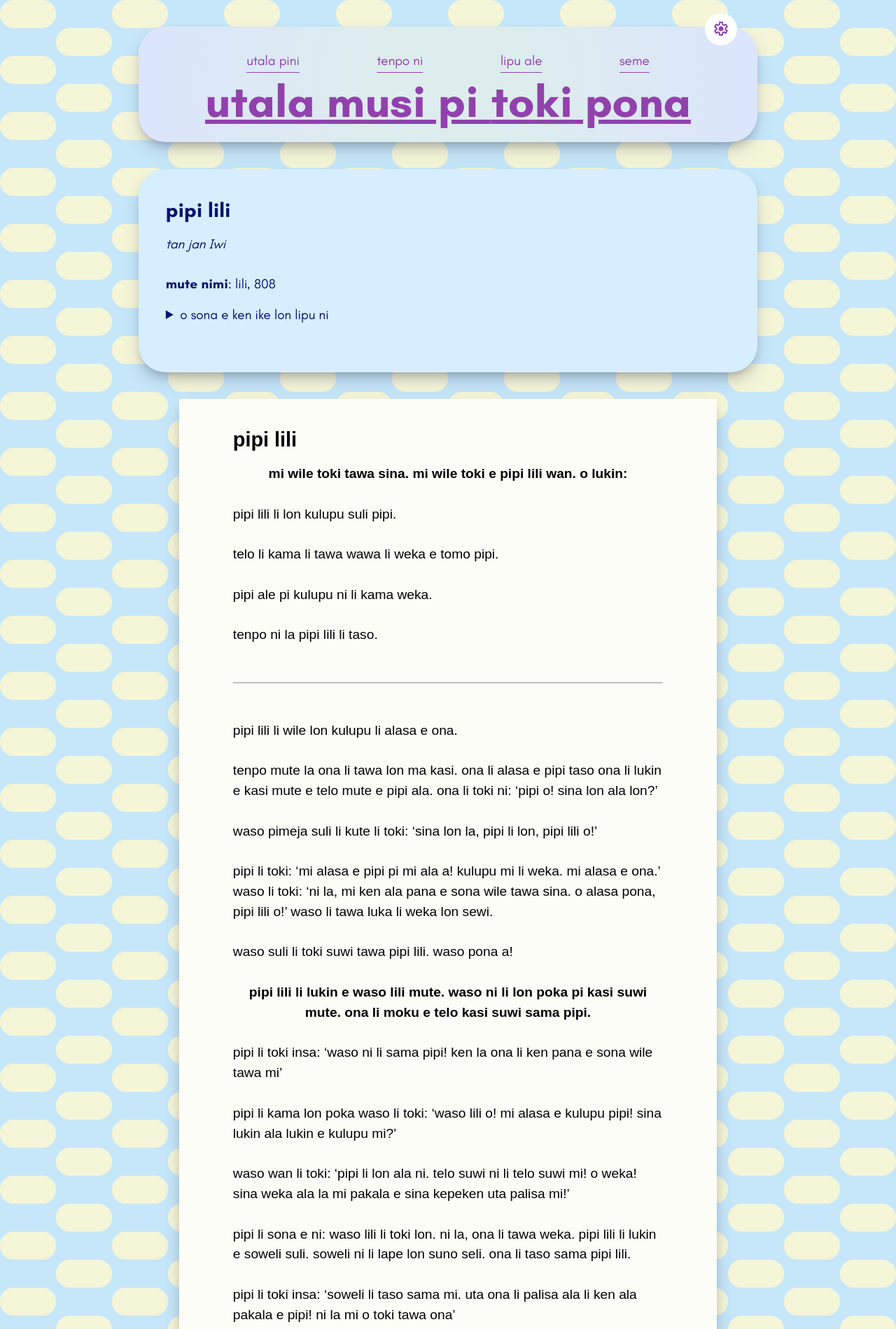
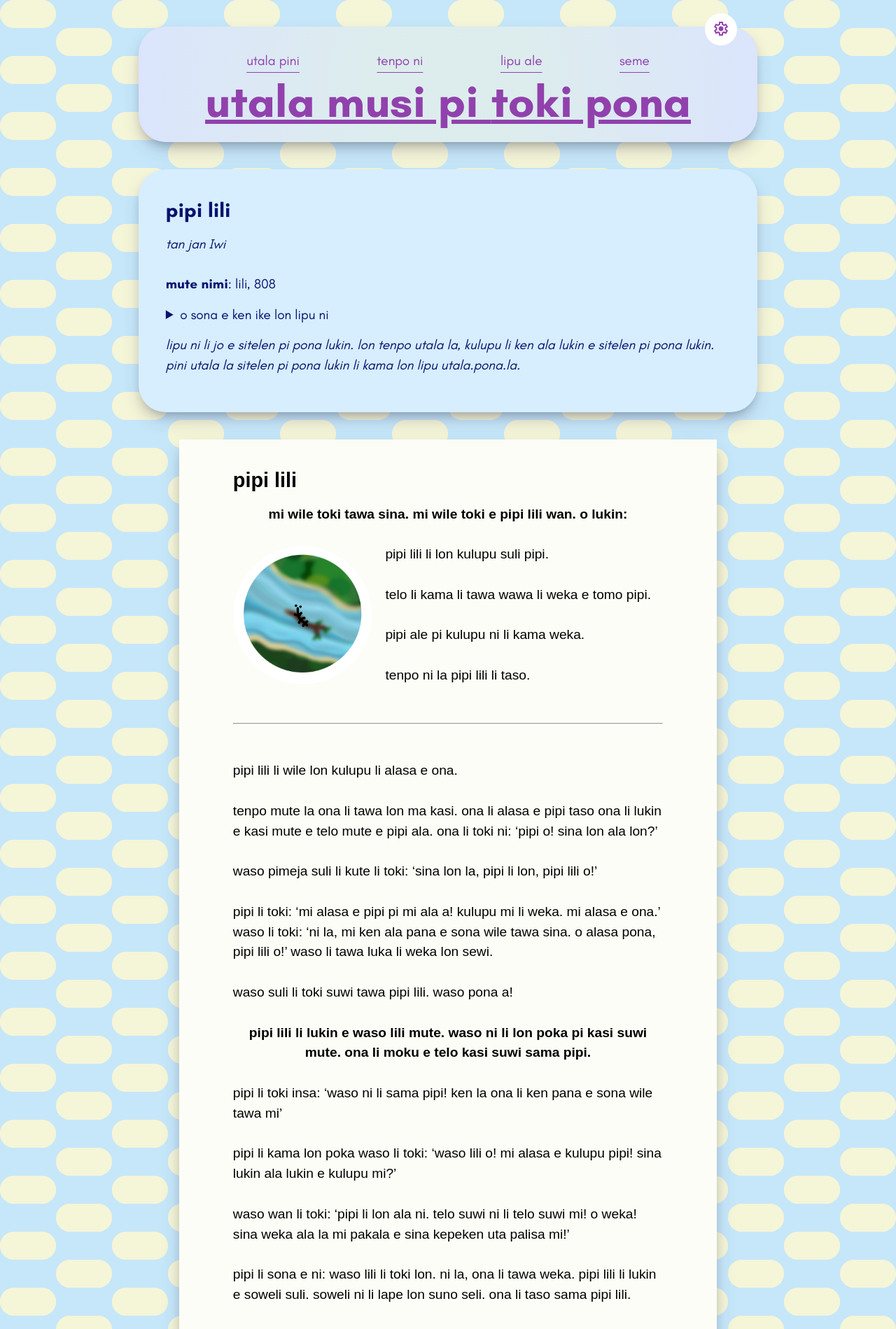
Before and after one commit to raacz/utala, a Jekyll site: the page built from maml/lipu-musi/lipu-suli/pipi-lili.md, in a window 1280 px wide. Shown: the top 1899 px of the page at 70% size. Built offline with Jekyll 4.4.1, drawn with Linux system fonts in a browser that asks for light colours.

Commit message:
pipi lili la sitelen

```diff
--- a/maml/lipu-musi/lipu-suli/pipi-lili.md
+++ b/maml/lipu-musi/lipu-suli/pipi-lili.md
@@ -9,6 +9,7 @@ ken_ike:
 - toki pi lon ala
 - moli
 ijo_toki: "pipi lili li kama weka tan kulupu pipi li pilin ike. ona li alasa e kulupu la pona li kama ala. ona li ken ala alasa lon ona taso, la ona o toki tawa ijo ante pi ma kasi..."
+sona_namako: "lipu ni li jo e sitelen pi pona lukin. lon tenpo utala la, kulupu li ken ala lukin e sitelen pi pona lukin. pini utala la sitelen pi pona lukin li kama lon lipu utala.pona.la."
 ---
 
 <style>
@@ -17,12 +18,44 @@ ijo_toki: "pipi lili li kama weka tan kulupu pipi li pilin ike. ona li alasa e k
     font-weight: 800;
     text-align: center;
 }
+.halves {
+  display: flex;
+  flex-wrap: wrap;
+  gap: 1em;
+  justify-content: center;
+  align-items: center;
+}
+.pipi-telo, .waso {
+    border-radius: 50%;
+    min-width: 9em;
+    max-width: 18em;
+    margin: 0 auto;
+    width: 100%;
+    display: block;
+}
+.first-half, .right-side{
+    flex: 1;
+}
+.second-half, .left-side{
+    flex: 2;
+    min-width: 17em;
+}
+
+
+
 
 </style>
 
 
 mi wile toki tawa sina. mi wile toki e pipi lili wan. o lukin:
 {:.toki-pimeja}
+
+<div class="halves">
+<div class="first-half">
+<img class="pipi-telo" src="pipi-lili/pipi-en-telo.png" alt="pipi li tawa lon nasin telo. selo pipi li sama nimi 'pipi' pi sitelen pona.">
+</div>
+
+<div class="second-half" markdown="1">
 
 pipi lili li lon kulupu suli pipi.
 
@@ -31,6 +64,8 @@ telo li kama li tawa wawa li weka e tomo pipi.
 pipi ale pi kulupu ni li kama weka.
 
 tenpo ni la pipi lili li taso.
+</div>
+</div>
 
 
 <hr>
@@ -90,11 +125,20 @@ waso pimeja suli li kute e ona li kama sin li toki: 'pipi lili o! seme li kama e
 
 pipi li toki: 'tenpo suli a la mi alasa e kulupu pipi mi, taso mi sona ala e ni: ona li lon seme? tenpo ni la mi lukin e pipi wan la mi pilin pona. taso pipi ala a li lon!'
 
+
+<div class="halves">
+<div class="left-side" markdown="1">
 waso li toki: 'n... mi kin li lukin ala e pipi ante lon tenpo ni, taso mi sona e ni: tenpo kama poka la pipi wan li lon ma wan. mi ken pana e sona ni tawa sina: ona li lon ma seme?'
 
 pipi li pilin pona wawa li toki: 'o pana! mi wile sona!'
 
+</div>
+<div class="right-side">
+<img class="waso" src="pipi-lili/pipi_en_waso2.png" alt="waso li lon sewi li toki tawa pipi lon anpa. sinpin pi sijelo waso li sama nimi 'waso' pi sitelen pona.">
+</div>
+</div>
 waso li toki: 'o kama lon insa pi uta mi! sina kama ala la mi ken ala pana e sina tawa ma pipi.'
+
 
 pilin pipi li wawa a la ona li toki insa ala. ona li tawa li kama lon insa pi uta waso.
 
```
Also changed, not shown: maml/lipu-musi/lipu-suli/pipi-lili/pipi-en-telo.png (added), maml/lipu-musi/lipu-suli/pipi-lili/pipi_en_waso2.png (added).
